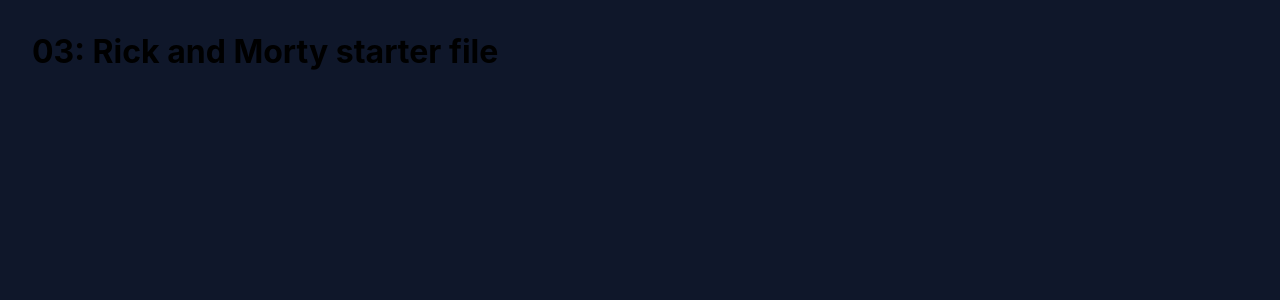
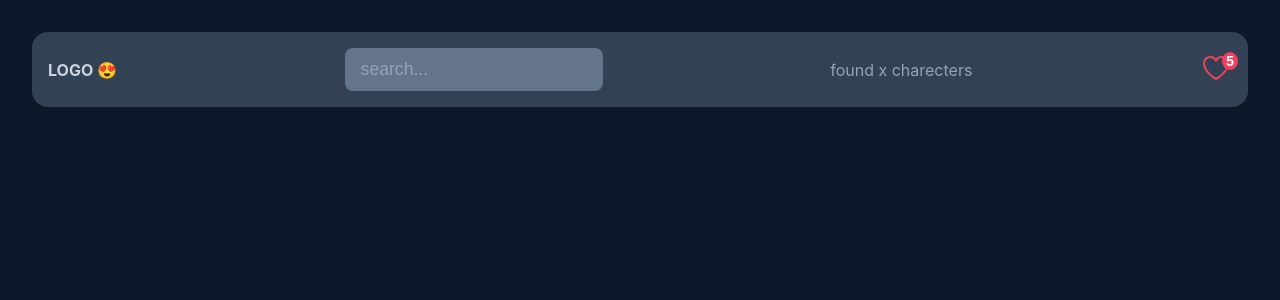
Before and after one commit to FatemehBA1999/chorocterApp-react.js-, a React (Vite) app: page / in a window 1280 px wide. Shown: the top 300 px of the page. Built offline with nearby package versions, Linux system fonts and the light colour scheme.

Commit message:
second commit

```diff
--- a/package.json
+++ b/package.json
@@ -10,7 +10,7 @@
     "preview": "vite preview"
   },
   "dependencies": {
-    "@heroicons/react": "^2.0.18",
+    "@heroicons/react": "^2.1.3",
     "axios": "^1.4.0",
     "react": "^18.2.0",
     "react-dom": "^18.2.0",
--- a/src/App.jsx
+++ b/src/App.jsx
@@ -1,6 +1,16 @@
 import "./App.css";
+import CharacterList from "./components/CharacterList";
+import Navbar from "./components/Navbar";
 
 function App() {
-  return <h1>03: Rick and Morty starter file</h1>;
+  return (
+    <div className="app">
+      <Navbar />
+      <div className="main">
+        <CharacterList />
+
+      </div>
+    </div>
+  );
 }
 export default App;
--- /dev/null
+++ b/src/components/CharacterList.jsx
@@ -0,0 +1,3 @@
+export default function CharacterList() {
+  return <div></div>;
+}
--- /dev/null
+++ b/src/components/Navbar.jsx
@@ -0,0 +1,16 @@
+import { HeartIcon } from "@heroicons/react/24/outline";
+function Navbar() {
+  return (
+    <nav className="navbar">
+      <div className="navbar__logo">LOGO 😍</div>
+      <input type="text" className="text-field" placeholder="search..." />
+      <div className="navbar__result">found x charecters</div>
+      <button className="heart">
+        <HeartIcon className="icon" />
+        <span className="badge">5</span>
+      </button>
+    </nav>
+  );
+}
+
+export default Navbar;
```
Also changed, not shown: src/components/CharacterDetails.jsx (added), 1 other file (tests, documents, lock files or other folders).
